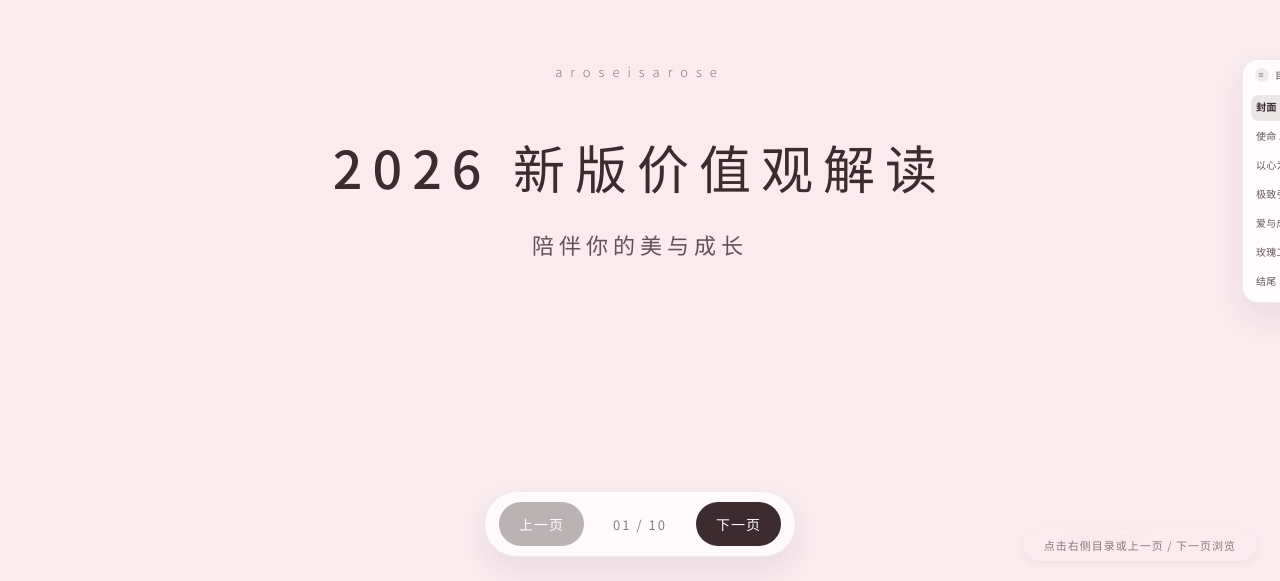
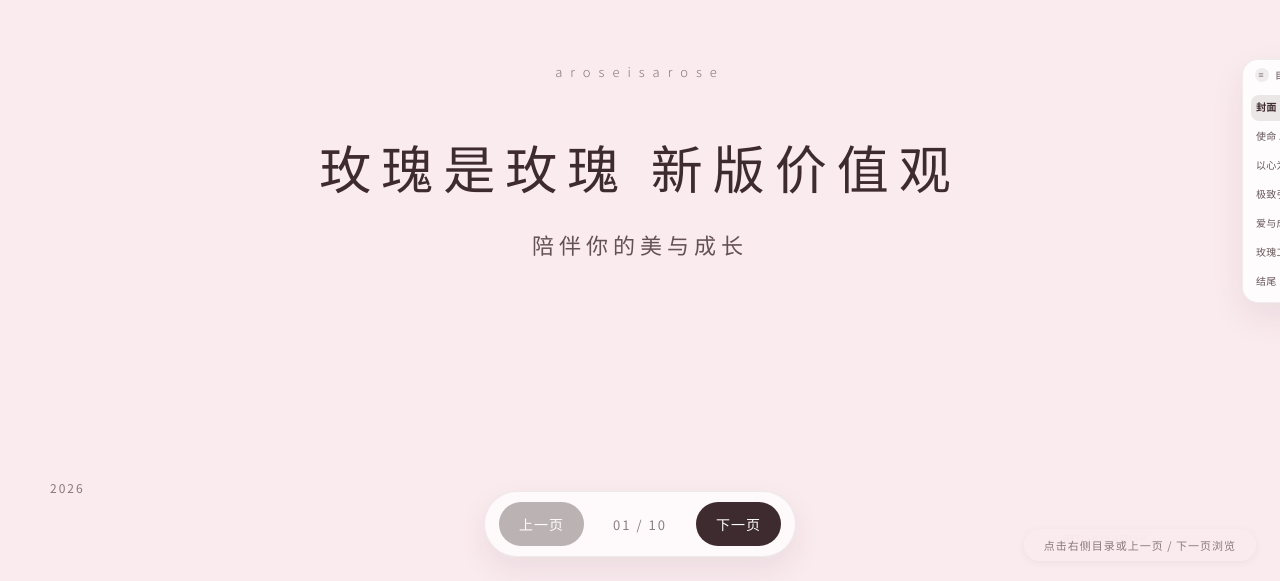
Before and after one commit to mwang319-pixel/Aroseisarose, a plain HTML site: page 2026-04-10_value-values/index.html in a window 1280 px wide. Shown: the part 219-800 px from the top of the page. Drawn offline with Linux system fonts and the light colour scheme.

Commit message:
Update value deck cover title

```diff
--- a/2026-04-10_value-values/assets/css/style.css
+++ b/2026-04-10_value-values/assets/css/style.css
@@ -330,6 +330,15 @@ body {
     color: var(--arose-black-80);
     letter-spacing: 5px;
     font-weight: 300;
+}
+
+.cover-year {
+    position: absolute;
+    bottom: 85px;
+    left: clamp(24px, 5vw, 50px);
+    font-size: 12px;
+    color: var(--arose-black-60);
+    letter-spacing: 2px;
 }
 
 /* MVV Slide */
@@ -1099,6 +1108,7 @@ body {
     }
     .cover-title {
         font-size: 40px;
+        letter-spacing: 6px;
     }
     .mvv-extensions {
         margin-top: 28px;
--- a/2026-04-10_value-values/index.html
+++ b/2026-04-10_value-values/index.html
@@ -3,7 +3,7 @@
 <head>
     <meta charset="UTF-8">
     <meta name="viewport" content="width=device-width, initial-scale=1.0">
-    <title>玫瑰是玫瑰 2026 新版价值观解读</title>
+    <title>玫瑰是玫瑰 新版价值观</title>
     <link rel="stylesheet" href="assets/css/style.css">
 </head>
 <body>
@@ -11,9 +11,10 @@
     <div class="slide slide-cover">
         <div class="cover-content">
             <p class="cover-label">aroseisarose</p>
-            <h1 class="cover-title">2026 新版价值观解读</h1>
+            <h1 class="cover-title">玫瑰是玫瑰 新版价值观</h1>
             <p class="cover-subtitle">陪伴你的美与成长</p>
         </div>
+        <p class="cover-year">2026</p>
         <div class="logo-footer">
             <svg viewBox="0 0 200 24" xmlns="http://www.w3.org/2000/svg">
                 <text x="0" y="18" font-family="serif" font-size="16" fill="#3E2B2F" letter-spacing="2">aroseisarose</text>
```
